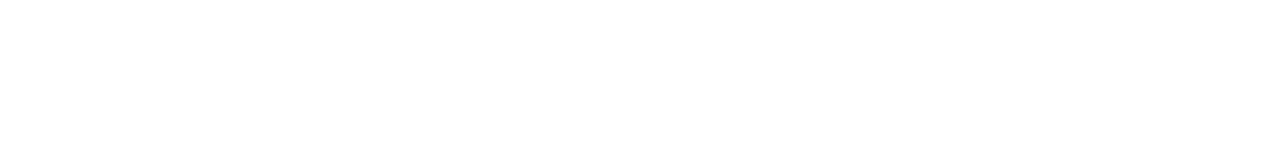
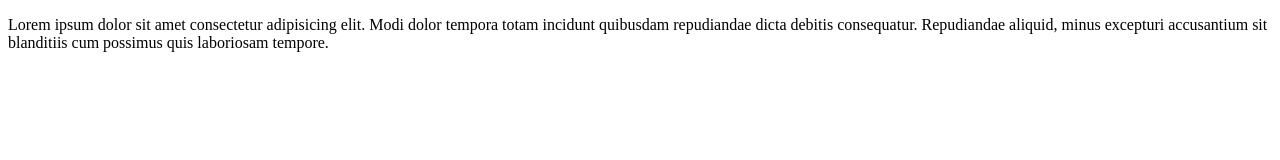
Before and after one commit to lucianazr/bubita, a plain HTML site: page index.html in a window 1280 px wide. Drawn offline with Linux system fonts and the light colour scheme.

Commit message:
primer comentario

```diff
--- a/index.html
+++ b/index.html
@@ -7,6 +7,9 @@
     <title>Document</title>
 </head>
 <body>
+    <p>
+        Lorem ipsum dolor sit amet consectetur adipisicing elit. Modi dolor tempora totam incidunt quibusdam repudiandae dicta debitis consequatur. Repudiandae aliquid, minus excepturi accusantium sit blanditiis cum possimus quis laboriosam tempore.
 
+    </p>
 </body>
 </html>
```
